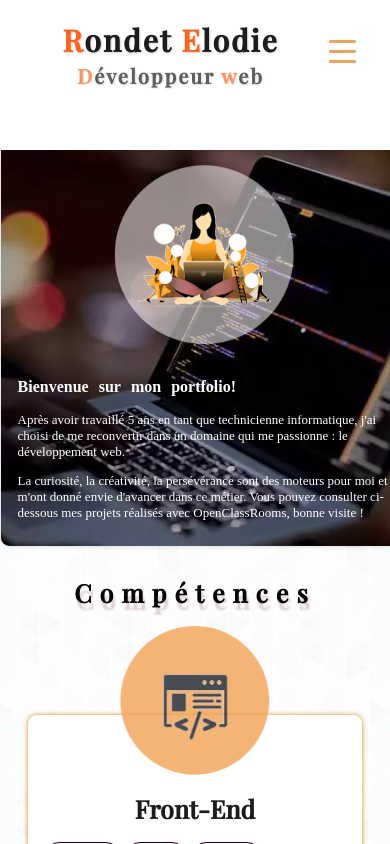
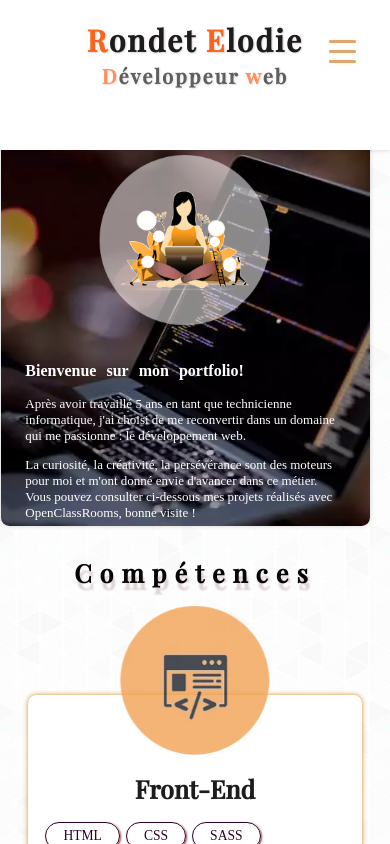
Before and after one commit to elodie-rondet/portfolio, a React (Create React App) app: page / in a window 390 px wide. Shown: the top 844 px of the page. Built offline with nearby package versions, Linux system fonts and the light colour scheme.

Commit message:
"sauvegarde"

```diff
--- a/package.json
+++ b/package.json
@@ -1,5 +1,4 @@
 {
-  "homepage": "https://elodie-rondet.github.io/portfolio/",
   "name": "",
   "version": "0.1.0",
   "private": true,
--- a/src/sass/header.scss
+++ b/src/sass/header.scss
@@ -294,7 +294,6 @@ padding-left: 20%;
 
     .header_titles {
     margin-top: 5%;
-    margin-left: -25%;
     }
 }
 @media(min-width: 767.01px)and (max-width: 1023px) {
@@ -389,6 +388,7 @@ letter-spacing: 2px;
 text-shadow: 1px 1px 2px rgb(221, 208, 210);
 @media(max-width: 767px) {
   font-size: 30px;
+  margin-left: 0%;
 }
 @media(min-width: 767.01px) and (max-width: 1023px){
   margin-left: -31%;
@@ -413,6 +413,7 @@ text-shadow: 1px 1px 2px rgb(221, 208, 210);
   }
   @media(max-width: 767px) {
     font-size: 20px;
+    margin-left: 0%;
   }
 }
 
--- a/src/sass/intro.scss
+++ b/src/sass/intro.scss
@@ -19,15 +19,16 @@
         width:50%;
         margin: auto;
         font-size: 20px;
+        @media(max-width: 767px) {
+            padding:3px;
+            font-size: 13px;
+            width: 90%;
+        }
         h3 {
             font-size: 25px;
             @media(max-width: 767px) {
                 font-size: 16px;
             }
-        }
-        @media(max-width: 767px) {
-            font-size: 13px;
-            width: 100%;
         }
     }
     &_titles_page {
@@ -142,6 +143,8 @@ div.conteneur-intro {
     display: block;
     background-attachment:scroll;
     height: 370px;
+    padding: 7px;
+    width:95%;
     }
 }
 .background_section{
```
Also changed, not shown: 1 other file (tests, documents, lock files or other folders).
